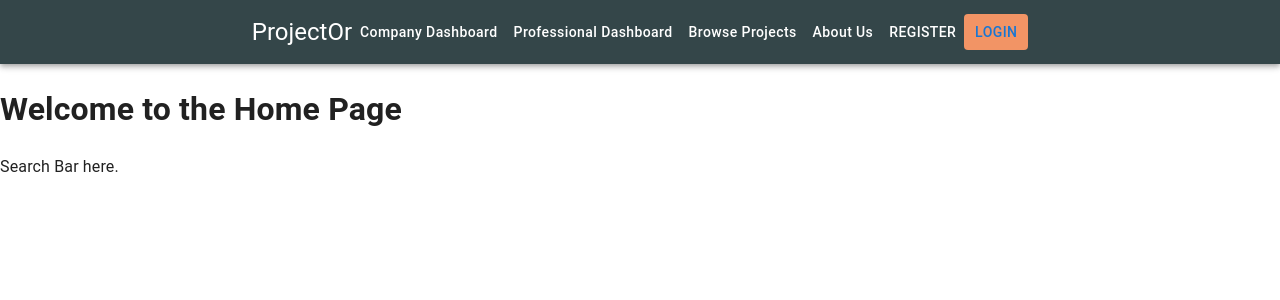
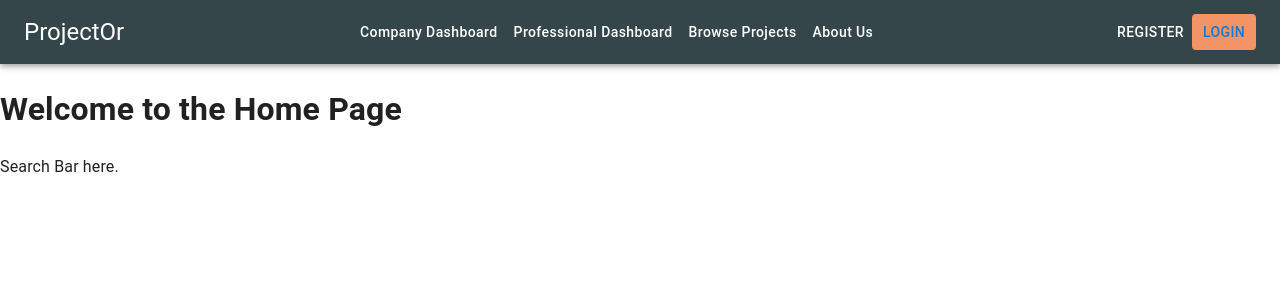
Before and after one commit to milliehigh/ProJector, a React (Vite) app in the folder frontend/: page / in a window 1280 px wide. Shown: the top 300 px of the page. Built offline with nearby package versions, Linux system fonts and the light colour scheme.

Commit message:
Header fixed centering

```diff
--- a/frontend/src/components/Header.jsx
+++ b/frontend/src/components/Header.jsx
@@ -10,7 +10,7 @@ function Header() {
         <Box sx={{ flexGrow: 1 }}>
             <CssBaseline />
             <AppBar position="sticky" sx={{backgroundColor: "#344649"}}>
-            <Toolbar sx={{justifyContent: "center"}}>
+            <Toolbar sx={{justifyContent: "space-between"}}>
             <Typography
                 variant="h5"
                 onClick={() => { navigate('/') }}
@@ -20,7 +20,7 @@ function Header() {
             {/* { localStorage.getItem('token') ? ( */}
             <>
             <Box>
-            <Button name="companyDashboard" color="inherit" onClick={() => { navigate('companydashboard') }} sx={{ textTransform: 'none' }}>Company Dashboard</Button>
+                <Button name="companyDashboard" color="inherit" onClick={() => { navigate('companydashboard') }} sx={{ textTransform: 'none' }}>Company Dashboard</Button>
                 <Button name="proDashbaord" color="inherit" onClick={() => { navigate('prodashbaord') }} sx={{ textTransform: 'none' }}>Professional Dashboard</Button>
                 <Button name="allProjects" color="inherit" onClick={() => { navigate('allprojects') }} sx={{ textTransform: 'none' }}>Browse Projects</Button>
                 <Button name="aboutus" color="inherit" onClick={() => { navigate('aboutus') }} sx={{ textTransform: 'none' }}>About Us</Button>
```
